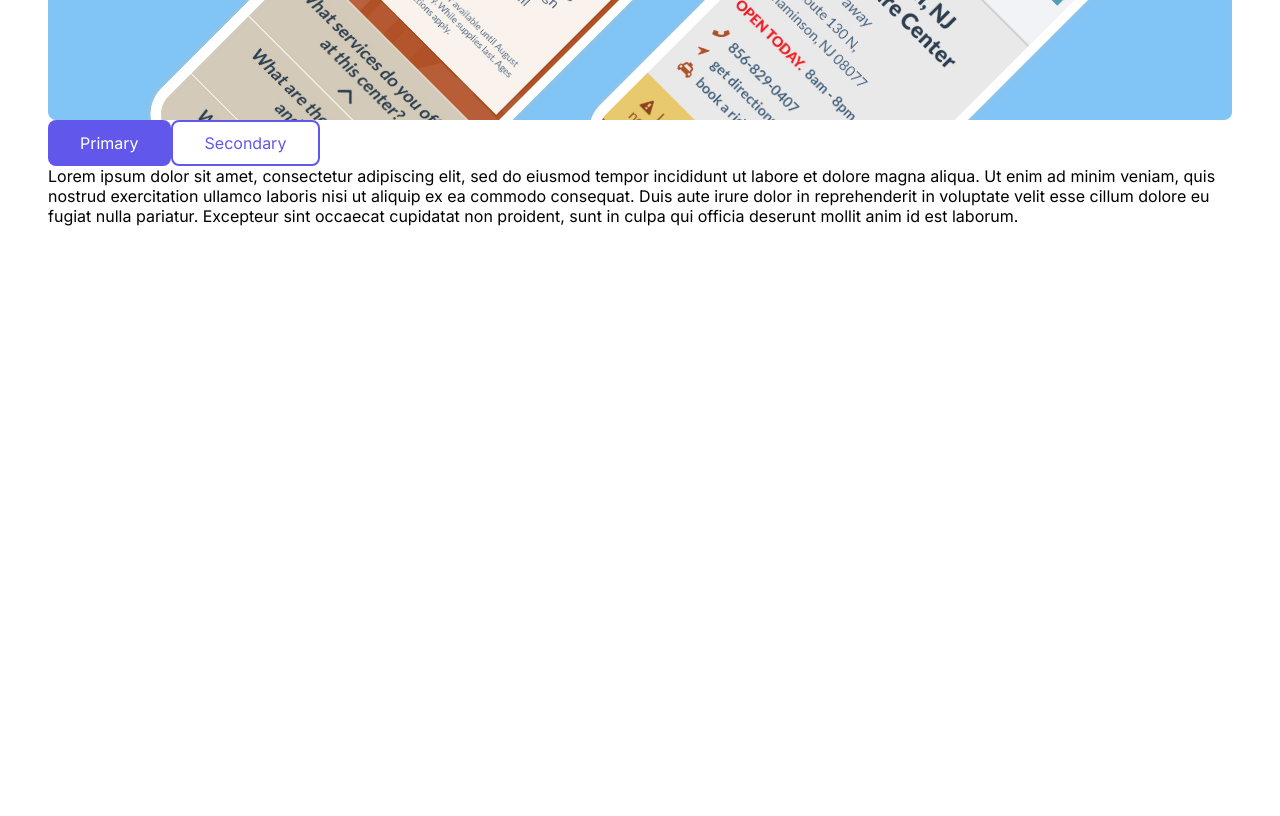
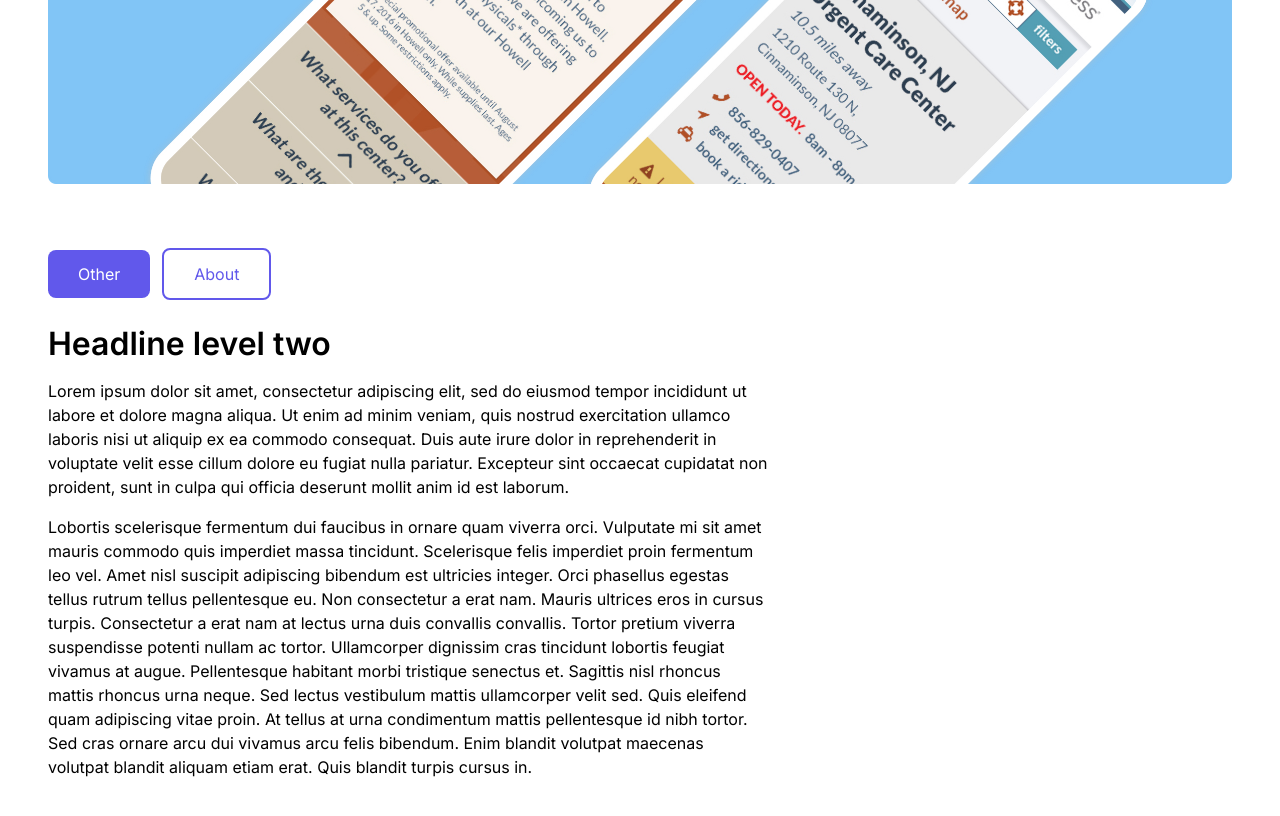
Before and after one commit to RichKummer/test-nextjs, a Next.js app: page /about in a window 1280 px wide. Shown: the part 980-1796 px from the top of the page. Before the commit the page ends 1254 px from the top, so only its background shows below. Built offline with nearby package versions, Linux system fonts and the light colour scheme.

Commit message:
ButtonWrapper, H2, paragraphs

```diff
--- a/components/Button.js
+++ b/components/Button.js
@@ -15,6 +15,6 @@ export default function Button(props) {
   }
 
   return (
-    <button href={href} className={[styles[btnType], inter.className].join(' ')}>{props.children}</button>
+    <button href={href} className={[styles[btnType],[styles.btn],inter.className].join(' ')}>{props.children}</button>
   );
 }
--- /dev/null
+++ b/components/ButtonWrapper.js
@@ -0,0 +1,17 @@
+import styles from '@/styles/Home.module.css';
+import Button from './Button.js';
+import Link from 'next/link'
+
+
+export default function ButtonWrapper(props) {
+  return (
+    <div className={styles.buttonWrapper}>
+    <Link href={props.href1} passHref>
+      <Button btnType="primary">{props.label1}</Button>
+    </Link>
+    <Link href={props.href2} passHref>
+      <Button type="secondary">{props.label2}</Button>
+    </Link>
+    </div>
+  );
+}
--- a/pages/about.js
+++ b/pages/about.js
@@ -4,9 +4,8 @@ import Navbar from '@/components/Navbar'
 import Hero from '@/components/Hero'
 import heroImage from "public/about/test-hero.jpg"
 import Image from 'next/image'
-import Button from '@/components/Button'
-import Link from 'next/link'
 import { Inter } from 'next/font/google'
+import ButtonWrapper from '@/components/ButtonWrapper'
 
 const inter = Inter({ subsets: ['latin'] })
 
@@ -28,15 +27,12 @@ export default function About() {
       priority
     />
     <grid>
-    <Link href="/other" passHref>
-      <Button type="primary">Primary</Button>
-    </Link>
-    <Link href="/" passHref>
-      <Button type="secondary" href="/other">Secondary</Button>
-    </Link>
+    <ButtonWrapper href1="/other" label1="Other" href2="/about" label2="About">Test</ButtonWrapper>
     </grid>
 
-    <p>Lorem ipsum dolor sit amet, consectetur adipiscing elit, sed do eiusmod tempor incididunt ut labore et dolore magna aliqua. Ut enim ad minim veniam, quis nostrud exercitation ullamco laboris nisi ut aliquip ex ea commodo consequat. Duis aute irure dolor in reprehenderit in voluptate velit esse cillum dolore eu fugiat nulla pariatur. Excepteur sint occaecat cupidatat non proident, sunt in culpa qui officia deserunt mollit anim id est laborum.</p>
+    <h2 className={styles.h2}>Headline level two</h2>
+    <p className={styles.p}>Lorem ipsum dolor sit amet, consectetur adipiscing elit, sed do eiusmod tempor incididunt ut labore et dolore magna aliqua. Ut enim ad minim veniam, quis nostrud exercitation ullamco laboris nisi ut aliquip ex ea commodo consequat. Duis aute irure dolor in reprehenderit in voluptate velit esse cillum dolore eu fugiat nulla pariatur. Excepteur sint occaecat cupidatat non proident, sunt in culpa qui officia deserunt mollit anim id est laborum.</p>
+    <p className={styles.p}>Lobortis scelerisque fermentum dui faucibus in ornare quam viverra orci. Vulputate mi sit amet mauris commodo quis imperdiet massa tincidunt. Scelerisque felis imperdiet proin fermentum leo vel. Amet nisl suscipit adipiscing bibendum est ultricies integer. Orci phasellus egestas tellus rutrum tellus pellentesque eu. Non consectetur a erat nam. Mauris ultrices eros in cursus turpis. Consectetur a erat nam at lectus urna duis convallis convallis. Tortor pretium viverra suspendisse potenti nullam ac tortor. Ullamcorper dignissim cras tincidunt lobortis feugiat vivamus at augue. Pellentesque habitant morbi tristique senectus et. Sagittis nisl rhoncus mattis rhoncus urna neque. Sed lectus vestibulum mattis ullamcorper velit sed. Quis eleifend quam adipiscing vitae proin. At tellus at urna condimentum mattis pellentesque id nibh tortor. Sed cras ornare arcu dui vivamus arcu felis bibendum. Enim blandit volutpat maecenas volutpat blandit aliquam etiam erat. Quis blandit turpis cursus in.</p>
     </main>
     </>
 }
--- a/styles/Home.module.css
+++ b/styles/Home.module.css
@@ -74,6 +74,12 @@
   max-width: 640px;
 }
 
+.h2 {
+  font-size: 2rem;
+  font-weight: 600;
+  margin-bottom: 16px;
+}
+
 .subhead {
   font-size: 2rem;
   font-weight: 400;
@@ -100,22 +106,38 @@
   margin-bottom: 48px;
 }
 
+.hero {
+  margin-top: 64px;
+}
+
 .heroImage {
   max-width:100%;
   height: auto;
   display: block;
+  margin-bottom: 64px;
+}
+
+.btn {
+  border-radius: 8px;
+  cursor: pointer;
+  margin: auto;
+  padding: 14px 30px;
+  font-size: 16px;
+  font-weight: 400;
+  transition: 0.3s;
+}
+
+.p {
+  margin-bottom: 16px;
+  line-height: 1.5em;
+  max-width: 720px;
 }
 
 .btnPrimary {
   background-color: #6158eb;
   color: #fff;
   border: none;
-  border-radius: 8px;
-  transition: 0.3s;
-  font-size: 16px;
-  font-weight: 400;
-  padding: 13px 32px;
-  margin: auto;
+  margin-right: 12px;
 }
 
 .btnSecondary {
@@ -123,12 +145,9 @@
     border-radius: 8px;
     border: 2px solid #6158EB !important;
     color: #6158EB;
-    border: none;
     transition: 0.3s;
-    font-size: 16px;
-    font-weight: 400;
-    padding: 11px 32px;
-    margin: auto;
+
+
 }
 
 .btnPrimary:hover {
@@ -150,6 +169,12 @@
   box-shadow: 0px 2px 8px rgb(223, 223, 226);
   border: 2px solid #6040e6  !important;
 }
+
+.buttonWrapper {
+  margin-bottom: 24px;
+}
+
+
 
 .card {
   padding: 1rem 1.2rem;
```
Also changed, not shown: pages/other.js (+11 -5 lines).
